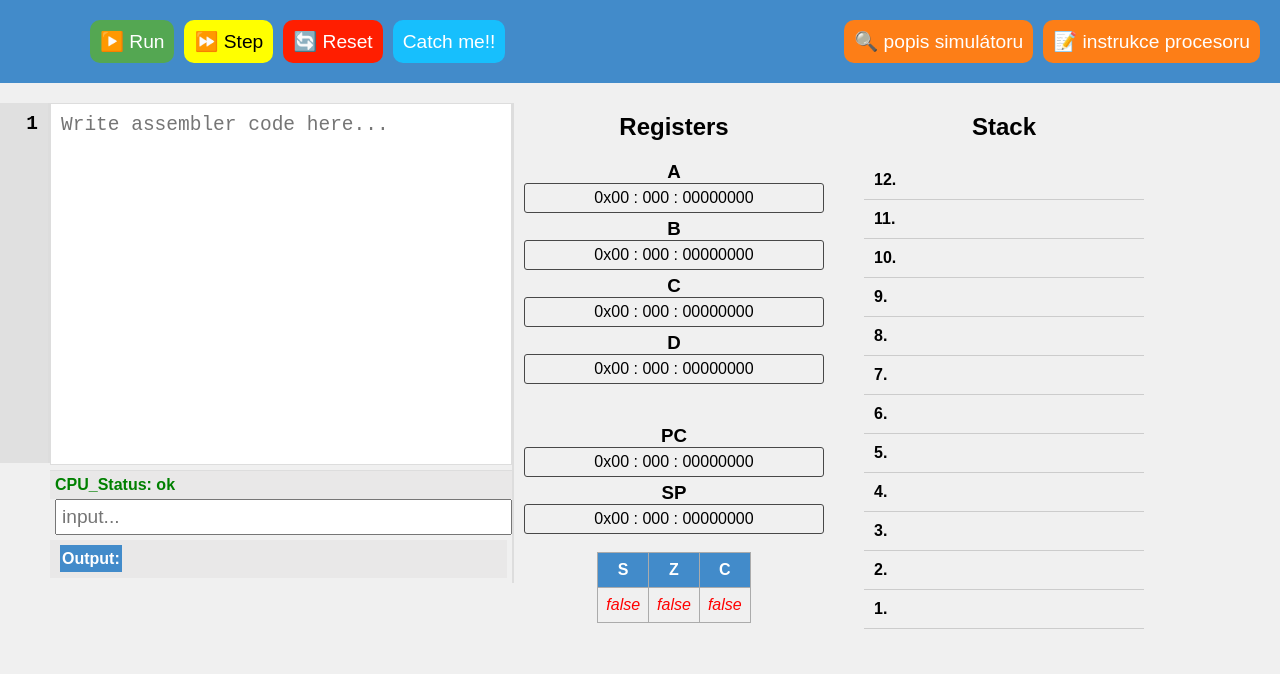
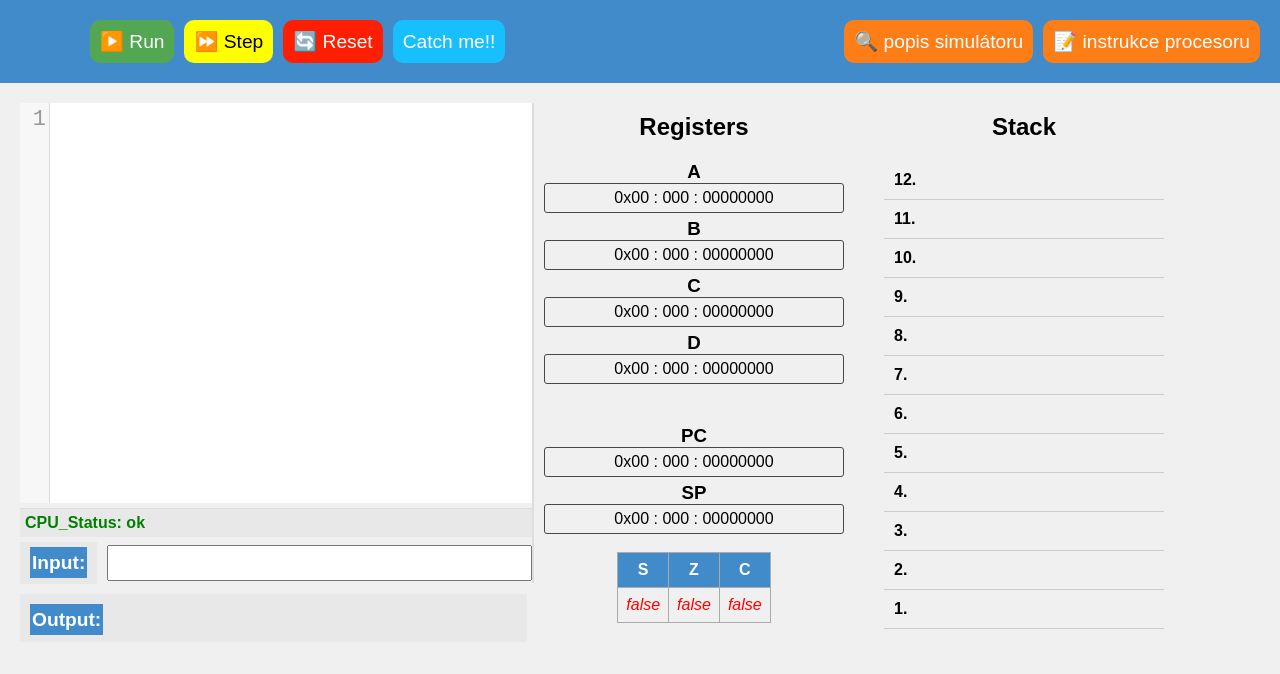
Before and after one commit to DanTabarka/AssemblerSimulator, a React (Create React App) app: page / in a window 1280 px wide. Shown: the top 674 px of the page. Built offline with nearby package versions, Linux system fonts and the light colour scheme.

Commit message:
working CodeMirror textarea

```diff
--- a/package.json
+++ b/package.json
@@ -6,6 +6,8 @@
     "@testing-library/jest-dom": "^5.17.0",
     "@testing-library/react": "^13.4.0",
     "@testing-library/user-event": "^13.5.0",
+    "@uiw/react-codemirror": "^4.23.1",
+    "codemirror": "^5.65.17",
     "react": "^18.3.1",
     "react-dom": "^18.3.1",
     "react-router-dom": "^6.26.1",
--- a/src/App.js
+++ b/src/App.js
@@ -507,7 +507,7 @@ function App() {
     let currentLine = lines[localPC].trim();
     console.log({currentLine, localPC, nextProgramCounter}); // logging___________________________
 
-    let [instruction, ...args] = currentLine.split(' ');
+    let [instruction, ...args] = currentLine.split(/\s+/);
 
     if (currentLine.length == 0 || instruction.startsWith("//")) {
       setNextProgramCounter(prev => prev + 1);
--- a/src/Code/Code.jsx
+++ b/src/Code/Code.jsx
@@ -1,101 +1,113 @@
 import './code.css';
 import React, { useState, useRef, useEffect } from 'react';
+import 'codemirror/lib/codemirror.css'; // Základní CSS pro CodeMirror
+import 'codemirror/mode/clike/clike'; // Import režimu pro zvýraznění syntaxe C
+// import 'codemirror/theme/default.css'; // Import tématu (např. default)
+import CodeMirror from 'codemirror';
 
 
 function Code({ programCounter, nextProgramCounter, code, setCode, invalidLine, cpuStatus, userInput, setUserInput, userOutput }) {
   const codeInputRef = useRef(null);
-  const lineNumbersRef = useRef(null);
+  // const lineNumbersRef = useRef(null);
   // const highlightRef = useRef(null);
 
-  const updateLineNumbers = () => {
-    const lines = code.split('\n');
-    let lineNumberText = '';
-    for (let i = 1; i <= lines.length; i++) {
-      if (i === invalidLine + 1) {
-        lineNumberText += `<span class="invalid">${i}</span>\n`;
-      } else if (i === programCounter){
-        lineNumberText += `<span class="highlight">${i}</span>\n`;
-      } else if (i === nextProgramCounter && programCounter + 1 != nextProgramCounter) {
-        lineNumberText += `<span class="next">${i}</span>\n`;
-      } else {
-        lineNumberText += `${i}\n`;
-      }
-    }
-    lineNumbersRef.current.innerHTML = lineNumberText;
-  };
+  // const updateLineNumbers = () => {
+  //   const lines = code.split('\n');
+  //   let lineNumberText = '';
+  //   for (let i = 1; i <= lines.length; i++) {
+  //     if (i === invalidLine + 1) {
+  //       lineNumberText += `<span class="invalid">${i}</span>\n`;
+  //     } else if (i === programCounter){
+  //       lineNumberText += `<span class="highlight">${i}</span>\n`;
+  //     } else if (i === nextProgramCounter && programCounter + 1 != nextProgramCounter) {
+  //       lineNumberText += `<span class="next">${i}</span>\n`;
+  //     } else {
+  //       lineNumberText += `${i}\n`;
+  //     }
+  //   }
+  //   lineNumbersRef.current.innerHTML = lineNumberText;
+  // };
 
 
-  // const updateHighlight = () => {
-  //   const lines = code.split('\n');
-  //   let lineText = '';
-  //   for (let i = 0; i < lines.length; i++) {
-  //     if (i === invalidLine + 1) {
-  //       lineText += `<span class="invalid">${lines[i]}</span>\n`;
-  //     } else if (i === programCounter){
-  //       lineText += `<span class="highlight">${lines[i]}</span>\n`;
-  //     } else {
-  //       lineText += `${lines[i]}\n`;
-  //     }
+
+  // const syncTextarea = () => {
+  //   if (codeInputRef.current && codeInputRef.current) {
+  //     codeInputRef.current.textContent = code;
   //   }
-  //   if (codeInputRef.current) {
-  //     codeInputRef.current.innerHTML = lineText;
-  //   }
-  // }
-
-  const syncTextarea = () => {
-    if (codeInputRef.current && codeInputRef.current) {
-      codeInputRef.current.textContent = code;
-    }
-  };
+  // };
 
 
-  const syncScroll = () => {
-    if (codeInputRef.current && lineNumbersRef.current) {
-      lineNumbersRef.current.scrollTop = codeInputRef.current.scrollTop;
-    }
-  };
+  // const syncScroll = () => {
+  //   if (codeInputRef.current && lineNumbersRef.current) {
+  //     lineNumbersRef.current.scrollTop = codeInputRef.current.scrollTop;
+  //   }
+  // };
 
   useEffect(() => {
-    updateLineNumbers();
-    // updateHighlight();
-    syncTextarea();
-    const updateHeight = () => {
-      if (codeInputRef.current && lineNumbersRef.current) {
-        lineNumbersRef.current.style.height = `${codeInputRef.current.clientHeight}px`;
-      }
-    };
+    if (codeInputRef.current) {
+      const editor = CodeMirror.fromTextArea(codeInputRef.current, {
+        lineNumbers: true,
+        mode: 'text/x-csrc',
+        theme: 'default',
+        tabSize: 8, // Velikost tabulátoru
+        smartIndent: false, // Zakázat chytré odsazení
+      });
 
-    updateHeight();
-    window.addEventListener('resize', updateHeight);
+      const highlightLine = (lineNumber, className) => {
+        editor.addLineClass(lineNumber - 1, 'background', className);
+        editor.markText(
+          { line: lineNumber - 1, ch: 0 },
+          { line: lineNumber - 1, ch: Infinity },
+          { className }
+        );
+      };
 
-    return () => {
-      window.removeEventListener('resize', updateHeight);
-    };
-  }, [code, programCounter, invalidLine]);
+      const updateHighlights = () => {
+        editor.getAllMarks().forEach(mark => mark.clear()); // Clear existing highlights
+        if (programCounter) highlightLine(programCounter, 'highlight');
+        if (nextProgramCounter && programCounter + 1 !== nextProgramCounter) highlightLine(nextProgramCounter, 'next');
+        if (invalidLine !== -1) highlightLine(invalidLine + 1, 'invalid');
+      };
+
+      updateHighlights();
+
+      // Při změně textu v editoru
+      editor.on('change', () => {
+        updateHighlights();
+        setCode(editor.getValue());
+      });
+
+      return () => {
+        editor.toTextArea();
+      };
+    }
+  }, [programCounter, nextProgramCounter, invalidLine]);
 
 
 
   return (
     <div className="code">
-      <div ref={lineNumbersRef} className="line-numbers"></div>
+      {/* <div ref={lineNumbersRef} className="line-numbers"></div> */}
       <div className="code-and-status">
         <textarea
           ref={codeInputRef}
           className="code-input"
           value={code}
           onChange={(e) => setCode(e.target.value)}
-          onScroll={syncScroll}
+          // onScroll={syncScroll}
           placeholder="Write assembler code here..."
         />
         <p className={`cpu-status ${cpuStatus === "ok" ? 'cpu-ok' : 'cpu-nok'}`}>
           CPU_Status: {cpuStatus}
         </p>
-        <input  class='input'
-                placeholder='input...'
-                value={userInput}
-                onChange={event => setUserInput(event.target.value)}
-        ></input>
-        <p class='output'><span className='output-highlight'>Output:</span> {userOutput}</p>
+        <div className='input-container'>
+          <p class='inout'><span className='inout-highlight'>Input:</span></p>
+          <input  class='input'
+                  value={userInput}
+                  onChange={event => setUserInput(event.target.value)}
+          ></input>
+        </div>
+        <p class='inout'><span className='inout-highlight'>Output:</span> <span className='user-output'>{userOutput}</span></p>
       </div>
     </div>
   );
--- a/src/Code/code.css
+++ b/src/Code/code.css
@@ -4,6 +4,7 @@
   width: 40%;
   height: 60%;
   padding: 0;
+  margin-left: 20px;
   border-right: 2px solid #ddd;
 }
 
@@ -38,23 +39,29 @@
   /* height: 500px; */
 }
 
+.CodeMirror {
+  font-size: 22px; /* Změňte velikost písma podle potřeby */
+  height: 50% !important; /* Nastavte výšku na 100% rodičovského elementu */
+}
+
+
 .highlight {
   background-color: #428BCA;
-  color: white;
+  color: white !important;
   font-weight: bold;
   font-style: italic;
 }
 
 .next {
   background-color: #f5f500;
-  color: black;
+  color: black !important;
   font-weight: bold;
   font-style: italic;
 }
 
 .invalid {
   background-color: rgb(255, 0, 0);
-  color: white;
+  color: white !important;
   font-weight: bold;
   font-style: italic;
 }
@@ -63,6 +70,7 @@
   display: flex;
   flex-direction: column;
   flex: 1;
+  height: 100vh;
 }
 
 .cpu-status {
@@ -89,7 +97,7 @@
   margin-left: 5px;
 }
 
-.output {
+.inout {
   margin: 5px;
   margin-left: 0px;
   padding: 10px;
@@ -98,8 +106,22 @@
   font-weight: bold;
 }
 
-.output-highlight {
+.inout-highlight {
   background-color: #428BCA;
   color: white;
   padding: 5px 2px 5px 2px;
+  font-size: 1.2em;
 }
+
+.input-container {
+  display: flex;
+  align-items: center;
+}
+
+.input {
+  flex: 1;
+}
+
+.user-output {
+  font-size: 1.5em;
+}
```
Also changed, not shown: 1 other file (tests, documents, lock files or other folders).
